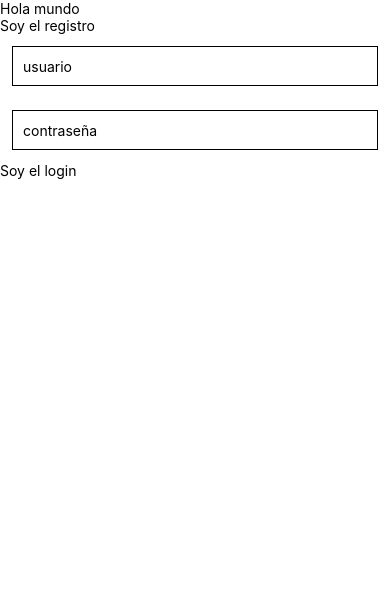
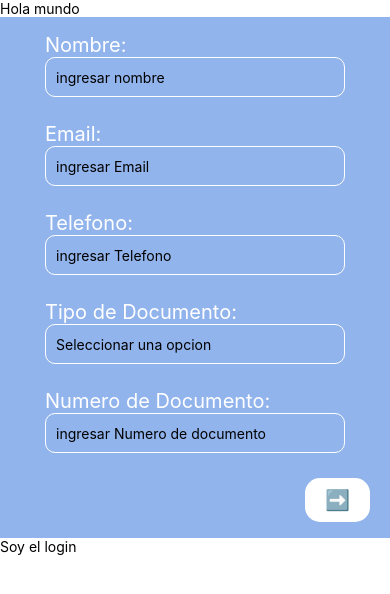
Before and after one commit to AlexKsas/Parners-bar-Solutions, a React Native app in the folder Aplicacion/Events_bar/: screen / in a window 390 px wide. Shown: the top 594 px of the page. Built offline with nearby package versions, Linux system fonts and the light colour scheme.

Commit message:
inicio del estilo register

```diff
--- a/Aplicacion/Events_bar/src/components/register/register.tsx
+++ b/Aplicacion/Events_bar/src/components/register/register.tsx
@@ -1,12 +1,56 @@
-import { View, Text, TextInput, StyleSheet } from "react-native"
+import { useState } from "react";
+import { View, Text, TextInput, StyleSheet, Alert, Button, TouchableOpacity, ScrollView } from "react-native"
+import { Colors } from "react-native/Libraries/NewAppScreen";
 
 const Register = () => {
 
-    return(
-        <View>
-            <Text>Soy el registro</Text>
-            <TextInput placeholder="usuario" style={styles.input}></TextInput>
-            <TextInput placeholder="contraseña" style={styles.input}></TextInput>
+  const [nombre, setNombre] = useState('')
+  const [email, setEmail] = useState('')
+  const [telefono, setTelefono] = useState('')
+  const [tipoDocumento, setTipoDocumento] = useState('')
+  const [documento, setDocumento] = useState('')
+
+  const handleSubmit = () => {
+    Alert.alert(`${nombre}, ${email}, ${telefono}, ${tipoDocumento}, ${documento}`)
+  }
+
+  return (
+    <View style={styles.form}>
+      <ScrollView>
+      <Text style={styles.label}>Nombre:</Text>
+      <TextInput style={styles.input}
+        placeholder="ingresar nombre"
+        value={nombre}
+        onChangeText={setNombre} />
+
+      <Text style={styles.label}>Email:</Text>
+      <TextInput style={styles.input}
+        placeholder="ingresar Email"
+        value={email}
+        onChangeText={setEmail} />
+
+      <Text style={styles.label}>Telefono:</Text>
+      <TextInput style={styles.input}
+        placeholder="ingresar Telefono"
+        value={telefono}
+        onChangeText={setTelefono} />
+
+      <Text style={styles.label}>Tipo de Documento:</Text>
+      <TextInput style={styles.input}
+        placeholder="Seleccionar una opcion"
+        value={tipoDocumento}
+        onChangeText={setTipoDocumento} />
+
+      <Text style={styles.label}>Numero de Documento:</Text>
+      <TextInput style={styles.input}
+        placeholder="ingresar Numero de documento"
+        value={documento}
+        onChangeText={setDocumento} />
+
+      <TouchableOpacity onPress={handleSubmit} style={styles.submit}>
+        <Text style={styles.submitText}>➡️</Text>
+      </TouchableOpacity>
+    </ScrollView>
     </View>
   )
 }
@@ -14,10 +58,36 @@ const Register = () => {
 const styles = StyleSheet.create({
   input: {
     height: 40,
-      margin: 12,
-      borderWidth: 1,
+    margin: 25,
+    marginTop: 0,
+    borderWidth: 0.5,
     padding: 10,
+    borderRadius: 10,
+    borderColor: '#FFFFFF'
   },
+  form: {
+    flex: 1,
+    backgroundColor: '#92B4EC',
+    padding: 16,
+    justifyContent: "center",
+    alignItems: 'center'
+  },
+  label: {
+    fontSize: 20,
+    marginLeft:25,
+    color: '#FFFFFF'
+  },
+  submit: {
+    backgroundColor: 'white',
+    paddingVertical: 10,
+    paddingHorizontal: 20,
+    borderRadius: 15,
+    marginLeft: 285
+  },
+  submitText: {
+    fontSize: 20,
+    alignItems: 'center',
+  }
 });
 
 export default Register
```
Lines whose indentation alone changed are shown as unchanged.
